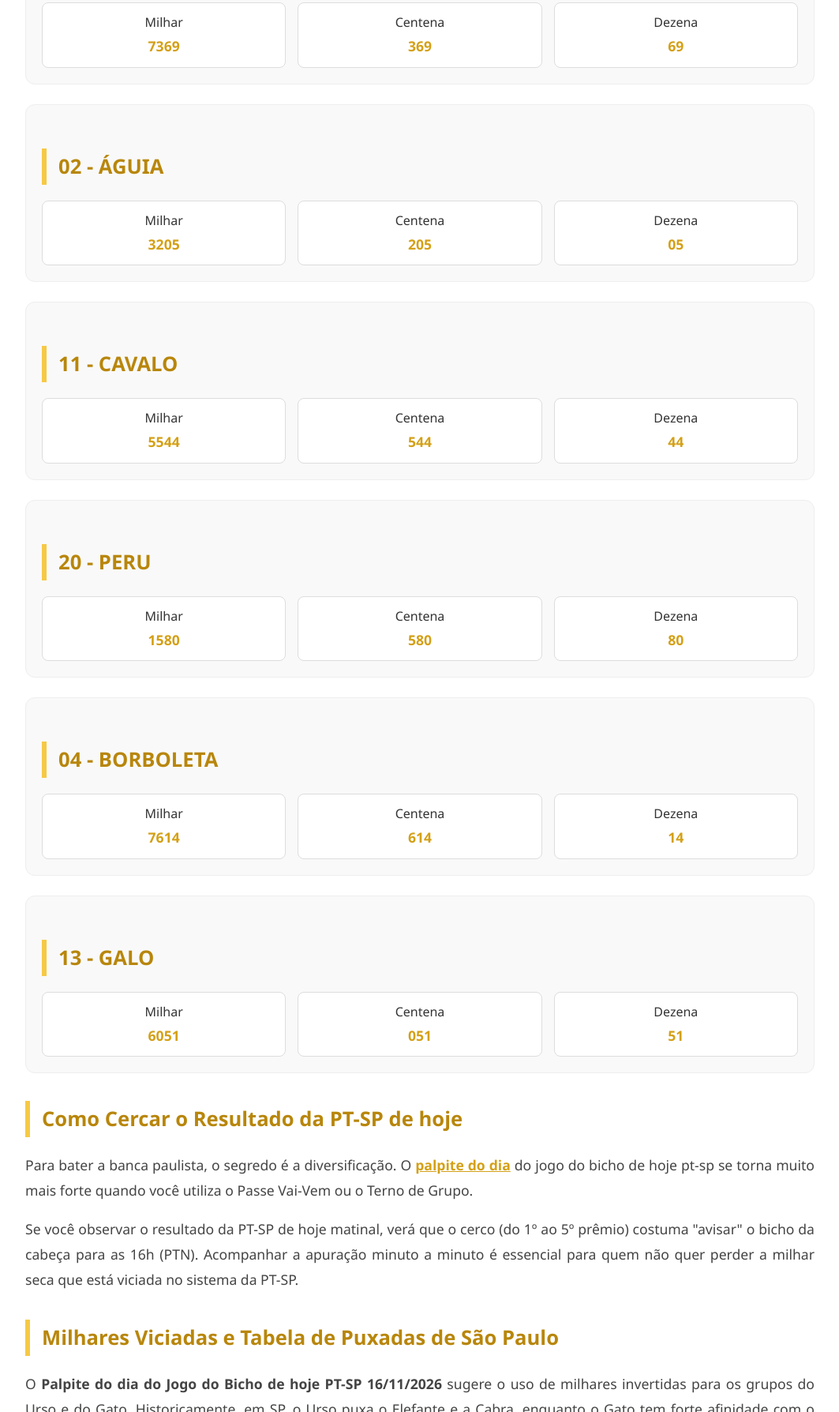
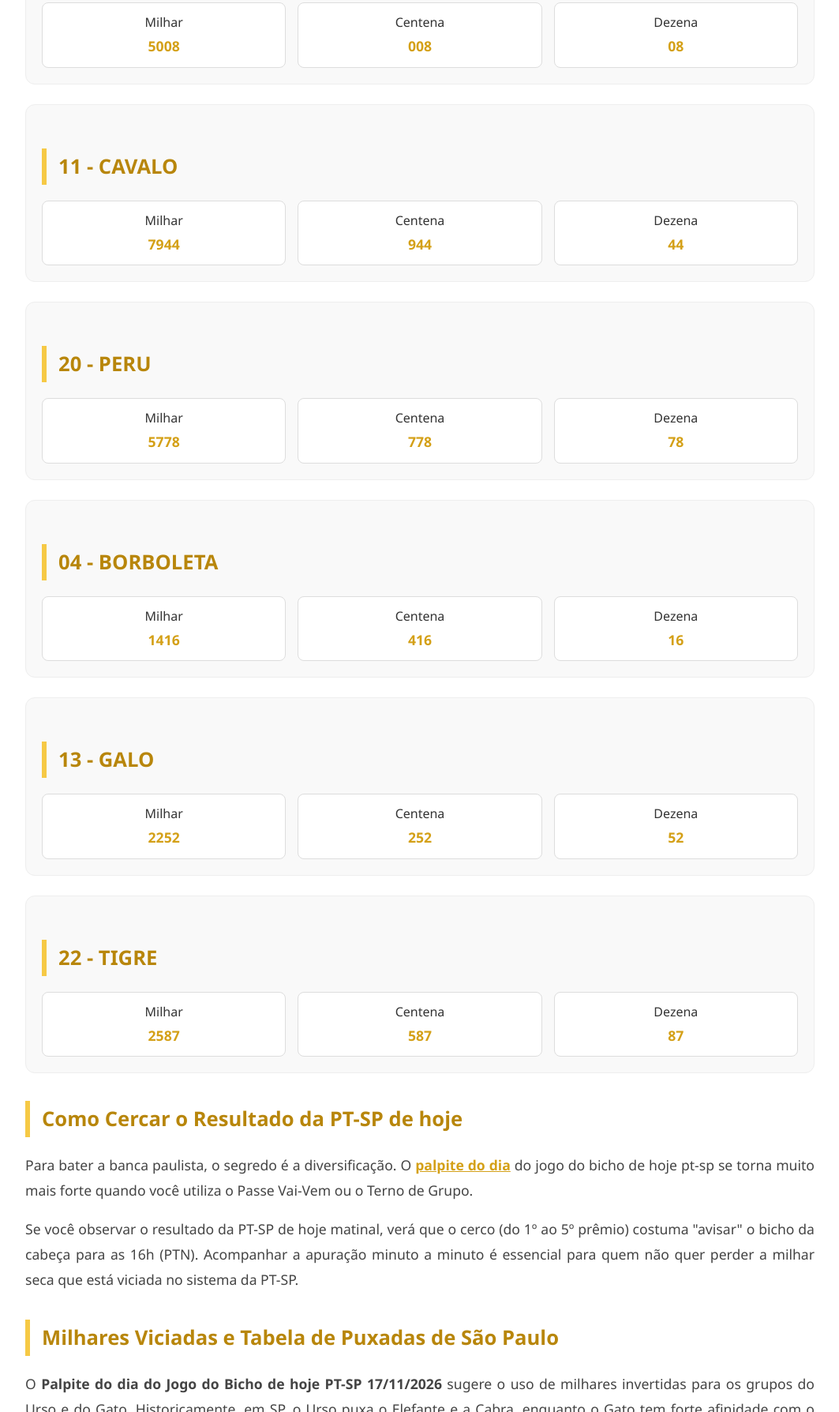
Before and after one commit to pauloperes83/palpitesjogodobicho-site, a plain HTML site: page palpite-do-bicho-sp.html in a window 1280 px wide. Shown: the part 1012-2800 px from the top of the page at 79% size, without its empty margins (108-1171 px from the left). Drawn offline with Linux system fonts and the light colour scheme.

Commit message:
Auto Update São Paulo 17/11/2026 Safe Mode

```diff
--- a/palpite-do-bicho-sp.html
+++ b/palpite-do-bicho-sp.html
@@ -5,7 +5,7 @@
     <script>window.dataLayer=window.dataLayer||[];function gtag(){dataLayer.push(arguments);}gtag('js',new Date());gtag('config','G-9Y3FW10LC2');</script>
     <link rel="icon" type="image/png" href="images/favicon.png"><link rel="shortcut icon" href="images/favicon.png">
     <meta charset="UTF-8"><meta name="viewport" content="width=device-width, initial-scale=1.0">
-    <title>Palpite do dia do Jogo do Bicho de hoje PT-SP 16/11/2026</title>
+    <title>Palpite do dia do Jogo do Bicho de hoje PT-SP 17/11/2026</title>
     <link rel="stylesheet" href="https://cdnjs.cloudflare.com/ajax/libs/font-awesome/6.0.0/css/all.min.css">
     <style>
         .dropdown-content { display: none; position: absolute; background-color: #121722; min-width: 160px; box-shadow: 0px 8px 16px rgba(0,0,0,0.5); z-index: 99; border: 1px solid rgba(255,255,255,0.1); text-align: left; }
@@ -82,9 +82,9 @@
 <section class="section"><div class="container">
     <div style="text-align: center; margin-bottom: 25px;"><a href="https://app.aguiaprime119000.com/pr/y8X6LEBU"><img src="images/aguia-posts.webp" style="width: 300px; border-radius: 8px;"></a></div>
 
-    <h1>Palpite do dia do Jogo do Bicho de hoje PT-SP 16/11/2026</h1>
+    <h1>Palpite do dia do Jogo do Bicho de hoje PT-SP 17/11/2026</h1>
 
-    <p>O <strong>Palpite do dia do Jogo do Bicho de hoje PT-SP 16/11/2026</strong> é a escolha certeira para quem deseja dominar as extrações de São Paulo neste dia. Nossa análise técnica processa os grupos com maior frequência de saída, permitindo que você ajuste suas milhares antes dos principais sorteios.</p>
+    <p>O <strong>Palpite do dia do Jogo do Bicho de hoje PT-SP 17/11/2026</strong> é a escolha certeira para quem deseja dominar as extrações de São Paulo neste dia. Nossa análise técnica processa os grupos com maior frequência de saída, permitindo que você ajuste suas milhares antes dos principais sorteios.</p>
 
     <p>Acompanhar cada resultado da PT-SP Bandeirantes de hoje é o passo fundamental para garantir sua premiação e fechar o final de semana com lucro.</p>
 
@@ -308,56 +308,58 @@
 
 
 
+
 <!--MARCA_AQUI-->
-    <div class="palpite-box">
-        <div class="bicho-title"><h3>18 - PORCO</h3></div>
-        <div class="numbers-grid">
-            <div class="num-card"><label>Milhar</label><span>7369</span></div>
-            <div class="num-card"><label>Centena</label><span>369</span></div>
-            <div class="num-card"><label>Dezena</label><span>69</span></div>
-        </div>
-    </div>
     <div class="palpite-box">
         <div class="bicho-title"><h3>02 - ÁGUIA</h3></div>
         <div class="numbers-grid">
-            <div class="num-card"><label>Milhar</label><span>3205</span></div>
-            <div class="num-card"><label>Centena</label><span>205</span></div>
-            <div class="num-card"><label>Dezena</label><span>05</span></div>
+            <div class="num-card"><label>Milhar</label><span>5008</span></div>
+            <div class="num-card"><label>Centena</label><span>008</span></div>
+            <div class="num-card"><label>Dezena</label><span>08</span></div>
         </div>
     </div>
     <div class="palpite-box">
         <div class="bicho-title"><h3>11 - CAVALO</h3></div>
         <div class="numbers-grid">
-            <div class="num-card"><label>Milhar</label><span>5544</span></div>
-            <div class="num-card"><label>Centena</label><span>544</span></div>
+            <div class="num-card"><label>Milhar</label><span>7944</span></div>
+            <div class="num-card"><label>Centena</label><span>944</span></div>
             <div class="num-card"><label>Dezena</label><span>44</span></div>
         </div>
     </div>
     <div class="palpite-box">
         <div class="bicho-title"><h3>20 - PERU</h3></div>
         <div class="numbers-grid">
-            <div class="num-card"><label>Milhar</label><span>1580</span></div>
-            <div class="num-card"><label>Centena</label><span>580</span></div>
-            <div class="num-card"><label>Dezena</label><span>80</span></div>
+            <div class="num-card"><label>Milhar</label><span>5778</span></div>
+            <div class="num-card"><label>Centena</label><span>778</span></div>
+            <div class="num-card"><label>Dezena</label><span>78</span></div>
         </div>
     </div>
     <div class="palpite-box">
         <div class="bicho-title"><h3>04 - BORBOLETA</h3></div>
         <div class="numbers-grid">
-            <div class="num-card"><label>Milhar</label><span>7614</span></div>
-            <div class="num-card"><label>Centena</label><span>614</span></div>
-            <div class="num-card"><label>Dezena</label><span>14</span></div>
+            <div class="num-card"><label>Milhar</label><span>1416</span></div>
+            <div class="num-card"><label>Centena</label><span>416</span></div>
+            <div class="num-card"><label>Dezena</label><span>16</span></div>
         </div>
     </div>
     <div class="palpite-box">
         <div class="bicho-title"><h3>13 - GALO</h3></div>
         <div class="numbers-grid">
-            <div class="num-card"><label>Milhar</label><span>6051</span></div>
-            <div class="num-card"><label>Centena</label><span>051</span></div>
-            <div class="num-card"><label>Dezena</label><span>51</span></div>
+            <div class="num-card"><label>Milhar</label><span>2252</span></div>
+            <div class="num-card"><label>Centena</label><span>252</span></div>
+            <div class="num-card"><label>Dezena</label><span>52</span></div>
+        </div>
+    </div>
+    <div class="palpite-box">
+        <div class="bicho-title"><h3>22 - TIGRE</h3></div>
+        <div class="numbers-grid">
+            <div class="num-card"><label>Milhar</label><span>2587</span></div>
+            <div class="num-card"><label>Centena</label><span>587</span></div>
+            <div class="num-card"><label>Dezena</label><span>87</span></div>
         </div>
     </div>
 <!--MARCA_AQUI-->
+
 
 
 
@@ -582,16 +584,16 @@
     <p>Se você observar o resultado da PT-SP de hoje matinal, verá que o cerco (do 1º ao 5º prêmio) costuma "avisar" o bicho da cabeça para as 16h (PTN). Acompanhar a apuração minuto a minuto é essencial para quem não quer perder a milhar seca que está viciada no sistema da PT-SP.</p>
 
     <h2>Milhares Viciadas e Tabela de Puxadas de São Paulo</h2>
-    <p>O <strong>Palpite do dia do Jogo do Bicho de hoje PT-SP 16/11/2026</strong> sugere o uso de milhares invertidas para os grupos do Urso e do Gato. Historicamente, em SP, o Urso puxa o Elefante e a Cabra, enquanto o Gato tem forte afinidade com o Cachorro e a Cobra.</p>
+    <p>O <strong>Palpite do dia do Jogo do Bicho de hoje PT-SP 17/11/2026</strong> sugere o uso de milhares invertidas para os grupos do Urso e do Gato. Historicamente, em SP, o Urso puxa o Elefante e a Cabra, enquanto o Gato tem forte afinidade com o Cachorro e a Cobra.</p>
 
     <p>Se você seguir o nosso palpite do dia do jogo do bicho de hoje pt-sp, mantenha sua aposta firme para as três extrações principais (13h, 15h e 20h), pois a constância é o que separa o ganhador eventual do apostador que realmente lucra.</p>
 
-    <h2>Guia para Ganhar no Palpite do dia do Jogo do Bicho de hoje PT-SP 16/11/2026</h2>
+    <h2>Guia para Ganhar no Palpite do dia do Jogo do Bicho de hoje PT-SP 17/11/2026</h2>
     <p>Para maximizar seu jogo na PT-SP, utilize a técnica das <a href="https://palpitesjogodobicho.com.br/puxadas-do-bicho.html" class="link-seo">puxadas</a> e a análise das <a href="https://palpitesjogodobicho.com.br/milhares-viciadas.html" class="link-seo">milhares</a>: nossa recomendação técnica é focar no "Duque de Dezena Combinado". Utilize as dezenas viciadas 92 e 55 e cruze com o seu número da sorte.</p>
 
     <p>No resultado da PT-SP de hoje, essas dezenas possuem um histórico de premiação secundária que pode garantir o retorno do seu capital investido, permitindo que você jogue na milhar seca com muito mais segurança e inteligência financeira.</p>
 
-    <p>Feche seu final de semana com a precisão de quem entende a tabela paulista. Utilize o <strong>Palpite do dia do Jogo do Bicho de hoje PT-SP 16/11/2026</strong>, confira a apuração oficial e lembre-se: no Jogo do Bicho de São Paulo, a informação correta vale mais do que qualquer amuleto. Boa sorte!</p>
+    <p>Feche seu final de semana com a precisão de quem entende a tabela paulista. Utilize o <strong>Palpite do dia do Jogo do Bicho de hoje PT-SP 17/11/2026</strong>, confira a apuração oficial e lembre-se: no Jogo do Bicho de São Paulo, a informação correta vale mais do que qualquer amuleto. Boa sorte!</p>
 
     <h2 style="text-align: center;">Tabela do Jogo do Bicho</h2>
     <p>Confira a tabela oficial para ajudar na escolha das suas dezenas e centenas para a PT-SP de hoje:</p>
```
Also changed, not shown: 2 other files.
